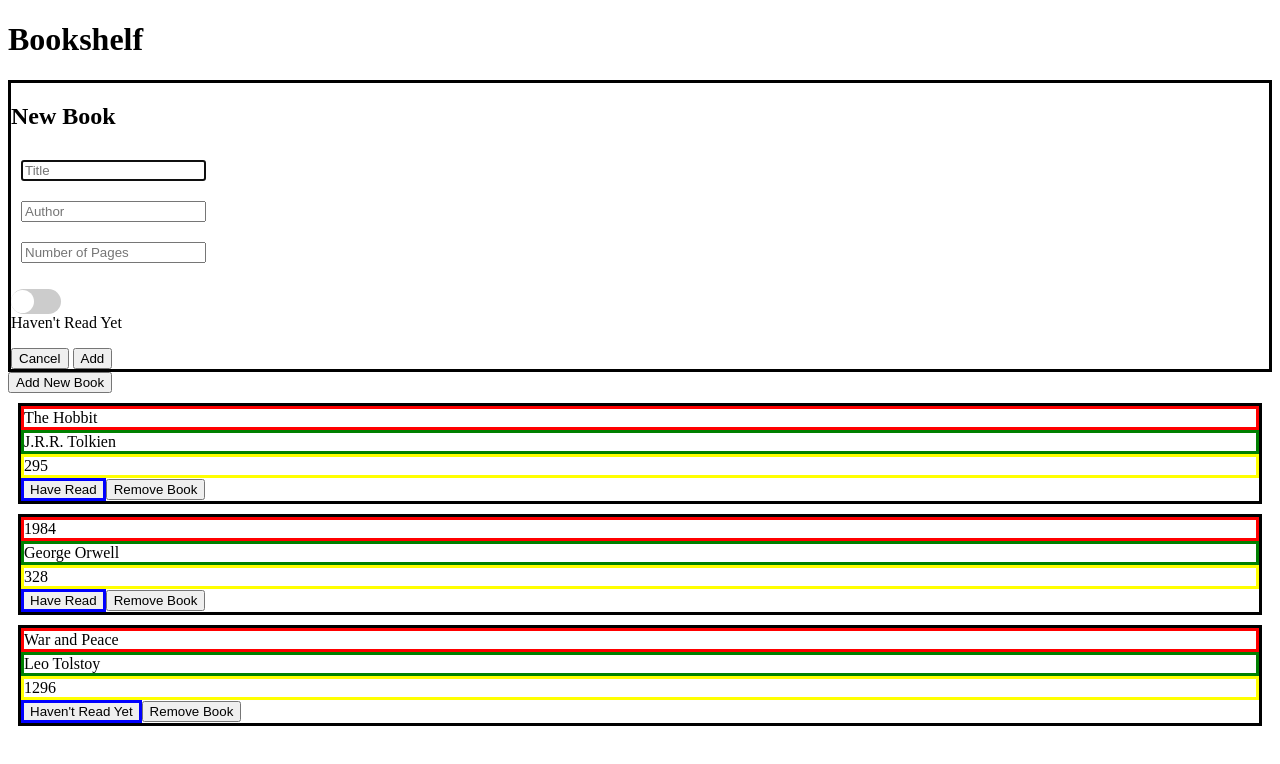
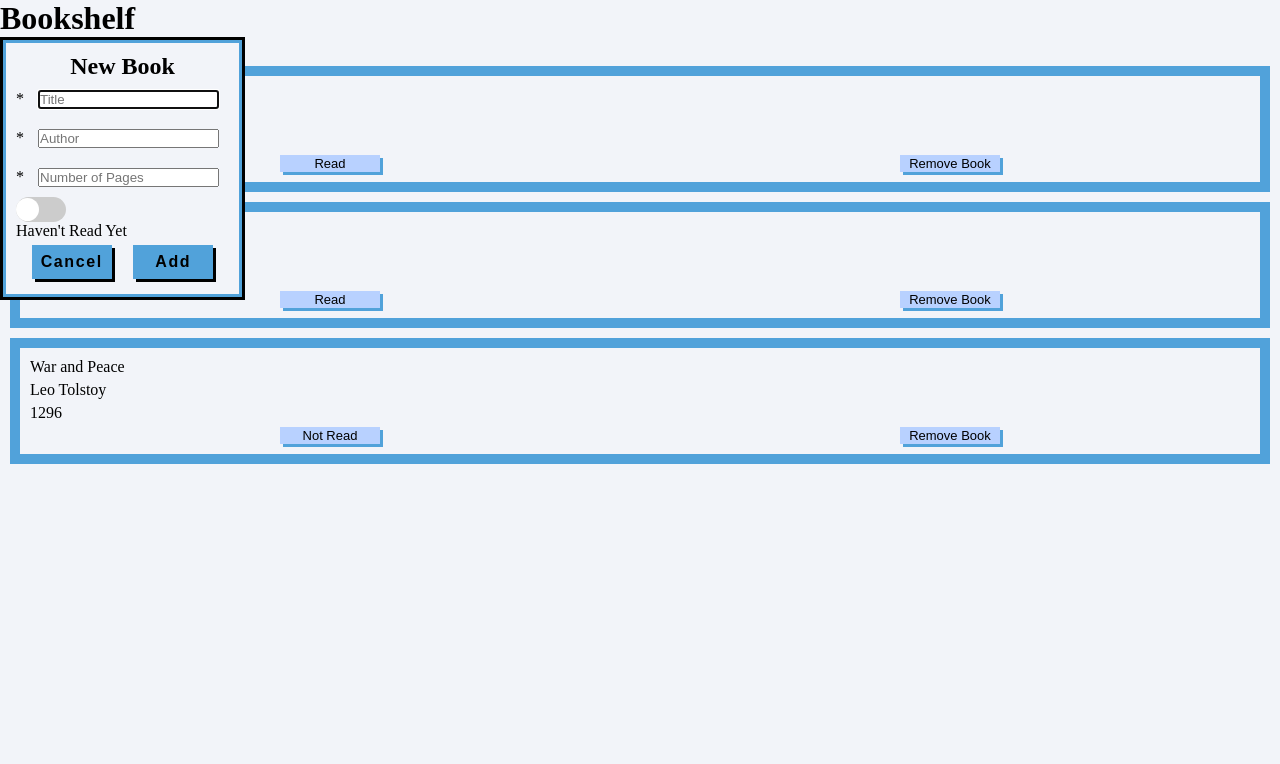
Before and after one commit to Kelley42/Bookshelf, a plain HTML site: page index.html in a window 1280 px wide. Both pictures are taken after a click on the button "Add New Book". Drawn offline with Linux system fonts and the light colour scheme.

Commit message:
Edited card buttons

```diff
--- a/bookshelf.js
+++ b/bookshelf.js
@@ -26,9 +26,9 @@ Book.prototype.info = function() {
 //     })
 // }
 
-const thehobbit = new Book("The Hobbit", "J.R.R. Tolkien", 295, "Have Read");
-const nineteen_eightyfour = new Book("1984", "George Orwell", 328, "Have Read");
-const war_and_peace = new Book("War and Peace", "Leo Tolstoy", 1296, "Haven't Read Yet");
+const thehobbit = new Book("The Hobbit", "J.R.R. Tolkien", 295, "Read");
+const nineteen_eightyfour = new Book("1984", "George Orwell", 328, "Read");
+const war_and_peace = new Book("War and Peace", "Leo Tolstoy", 1296, "Not Read");
 
 function showDefaultBooks() {
     // Add initial books
@@ -41,32 +41,38 @@ function showLibrary() {
         card.classList.add("card");
         card.dataset.indexNum = index;
 
+        const innerCard = document.createElement("div");
+        innerCard.classList.add("inner-card");
+
         const title = document.createElement("div");
         title.classList.add("title");
-        card.appendChild(title);
+
         const author = document.createElement("div");
         author.classList.add("author");
-        card.appendChild(author);
+
         const pages = document.createElement("div");
         pages.classList.add("pages");
-        card.appendChild(pages);
+
+        const bookBtns = document.createElement("div");
+        bookBtns.classList.add("book-btns");
+
         const read = document.createElement("button");
         read.classList.add("read");
         read.addEventListener("click", () => {
             // Change button HTML and myLibrary array
-            if (read.innerHTML == "Haven't Read Yet") {
-                read.innerHTML = "Have Read";
-                myLibrary[index].isRead = "Have Read"
+            if (read.innerHTML == "Not Read") {
+                read.innerHTML = "Read";
+                myLibrary[index].isRead = "Read"
             } else {
-                read.innerHTML = "Haven't Read Yet"
-                myLibrary[index].isRead = "Haven't Read Yet"
+                read.innerHTML = "Not Read"
+                myLibrary[index].isRead = "Not Read"
             }
         });
-        card.appendChild(read);
-        const delete_book_btn = document.createElement("button");
-        delete_book_btn.classList.add("delete-book-btn");
-        delete_book_btn.innerHTML = "Remove Book";
-        delete_book_btn.addEventListener("click", () => {
+
+        const deleteBookBtn = document.createElement("button");
+        deleteBookBtn.classList.add("delete-book-btn");
+        deleteBookBtn.innerHTML = "Remove Book";
+        deleteBookBtn.addEventListener("click", () => {
             // Delete book
             let book_index = card.dataset.indexNum;
             if (book_index == 0) {
@@ -80,8 +86,9 @@ function showLibrary() {
             // Show new library
             showLibrary();
         });
-        card.appendChild(delete_book_btn);
-
+        bookBtns.append(read, deleteBookBtn);
+        innerCard.append(title, author, pages, bookBtns);
+        card.appendChild(innerCard);
         card_container.appendChild(card);
 
         title.innerHTML = i["title"];
--- a/index.html
+++ b/index.html
@@ -12,28 +12,28 @@
     <form action="" method="get" class="new-book-form">
         <div class="new-book">
             <h2>New Book</h2>
-            <div class="input_fields">
+            <div class="input_fields">*
                 <label for="new-book-title"></label>
                 <input type="text" class="new-input-fields" id="new-book-title" name="new-book-title" placeholder= "Title" autocomplete="off" autofocus maxlength="50" required>
             </div>
-            <div class="input_fields">
+            <div class="input_fields">*
                 <label for="new-book-author"></label>
                 <input type="text" class="new-input-fields" id="new-book-author" name="new-book-author" placeholder="Author" maxlength="30" required>
             </div>
-            <div class="input_fields">
+            <div class="input_fields">*
                 <label for="new-book-pages"></label>
                 <input type="number" class="new-input-fields" id="new-book-pages" name="new-book-pages" placeholder="Number of Pages" maxlength="6" autocomplete="off" required>
             </div>
             <div class="input_fields-switch" id="radio-button">
                 <!-- <div id="radio-button"> -->
                 <dl>
-                    <label class="switch"><input type="checkbox" id="new-book-read" unchecked><span class="switchslider"></span></label><dt>Haven't Read Yet</dt>
+                    <label class="switch"><input type="checkbox" id="new-book-read" unchecked><span class="switchslider"></span></label><dt>Not Read</dt>
                 </dl>
                 <!-- </div> -->
             </div>
             <div class="new-book-button-field">
-                <button type="button" id="cancel-book-btn">Cancel</button>
-                <button type="submit" id="add-book-btn" value="Add">Add</button>
+                <button type="button" class="form-buttons" id="cancel-book-btn">Cancel</button>
+                <button type="submit" class="form-buttons" id="add-book-btn" value="Add">Add</button>
             </div>
         </div>
     </form>
--- a/styles.css
+++ b/styles.css
@@ -1,26 +1,36 @@
-.card {
-    border: solid black;
-    margin: 10px;
+* {
+    margin: 0;
+    padding: 0;
 }
 
-.title {
-    border: solid red;
+:root {
+    --light-gray: #F2F4F9;
+    --teal: #51A2DA;
+    --light-blue: #B8D1FF;
+    --gray: #C2CEE5;
 }
 
-.author {
-    border: solid green;
+body {
+    background-color: var(--light-gray);
 }
 
-.pages {
-    border: solid yellow;
-}
-
-.read {
-    border: solid blue
+.new-book-form {
+    position: absolute;
+    /* top: 50%;
+    left: 50%; */
+    background-color: var(--light-gray);
+    z-index: 3;
+    border: solid black;
 }
 
 .new-book {
-    border: solid black;
+    border: solid var(--teal);
+    padding: 10px;
+}
+
+h2 {
+    display: flex;
+    justify-content: center;
 }
 
 input {
@@ -77,3 +87,61 @@ input:checked + .switchslider:before {
     -ms-transform: translateX(26px);
     transform: translateX(26px);
 }
+
+.new-book-button-field {
+    display: flex;
+    justify-content: space-around;
+    padding: 5px;
+}
+
+.form-buttons {
+    padding: 8px;
+    background-color: var(--teal);
+    border: none;
+    box-shadow: 3px 3px black;
+    font-weight: bold;
+    font-size: medium;
+    letter-spacing: .1rem;
+    width: 80px;
+}
+
+.card-container {
+    display: flex;
+    flex-direction: column;
+    gap: 10px;
+    padding: 10px;
+}
+
+.card {
+    display: flex;
+    flex-direction: column;
+    padding: 10px;
+    gap: 5px;
+    background-color: var(--teal);
+}
+
+.inner-card {
+    display: flex;
+    flex-direction: column;
+    padding: 10px;
+    gap: 5px;
+    background-color: var(--light-gray);
+}
+
+.book-btns {
+    display: flex;
+    justify-content: space-around;
+    gap: 20px;
+}
+
+.read,
+.delete-book-btn{
+    padding: 1px;
+    background-color: var(--light-blue);
+    border: none;
+    box-shadow: 3px 3px var(--teal);
+    font-weight: normal;
+    font-size: small;
+    /* letter-spacing: .1rem; */
+    width: 100px;
+}
```
